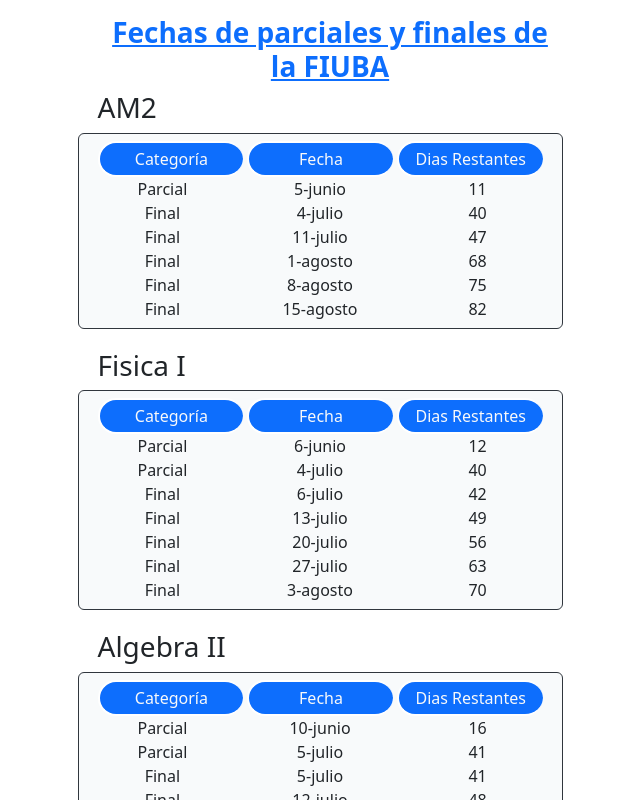
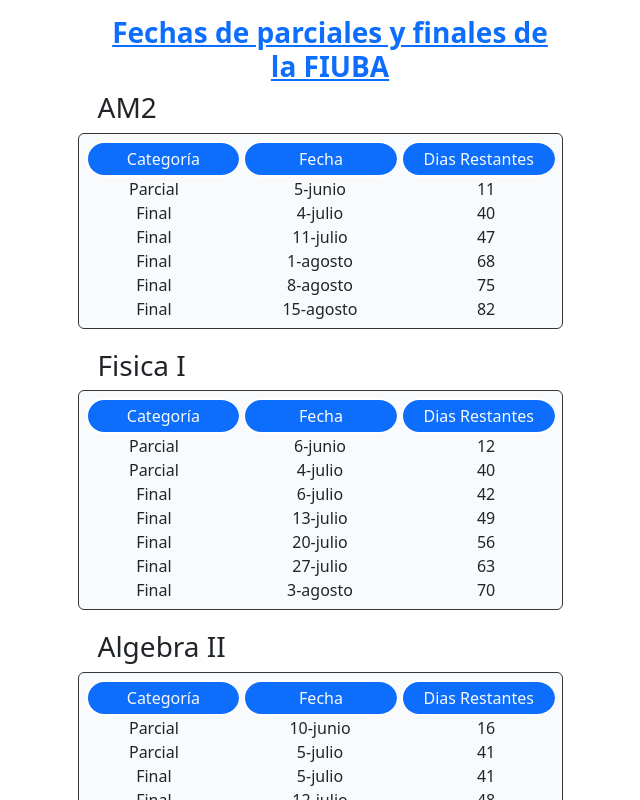
Before and after one commit to LucasAraujo639/FechasFiuba, a React (Vite) app: page / in a window 1280 px wide. Shown: the top 800 px of the page, without its empty margins (320-960 px from the left). Built offline with nearby package versions, Linux system fonts and the light colour scheme.

Commit message:
Le quite el padding

```diff
--- a/src/components/bodyCard/BodyCard.jsx
+++ b/src/components/bodyCard/BodyCard.jsx
@@ -1,7 +1,7 @@
 import estilos from './BodyCard.module.css'
 export const BodyCard = ({data}) => {
   return (
-    <div className="container text-center ">
+    <div className="container text-center p-0">
     <div className ={`row m-0 ${estilos.contenedor}`}>
         <div className={`col border-top border-bottom border-start border-primary border-2 rounded-5 border-white text-light p-1 ${estilos.fila}`}>Categoría</div>
         <div className={`col border-top border-bottom border-start border-primary border-2 rounded-5 border-white text-light p-1 ${estilos.fila}`}>Fecha</div>
```
